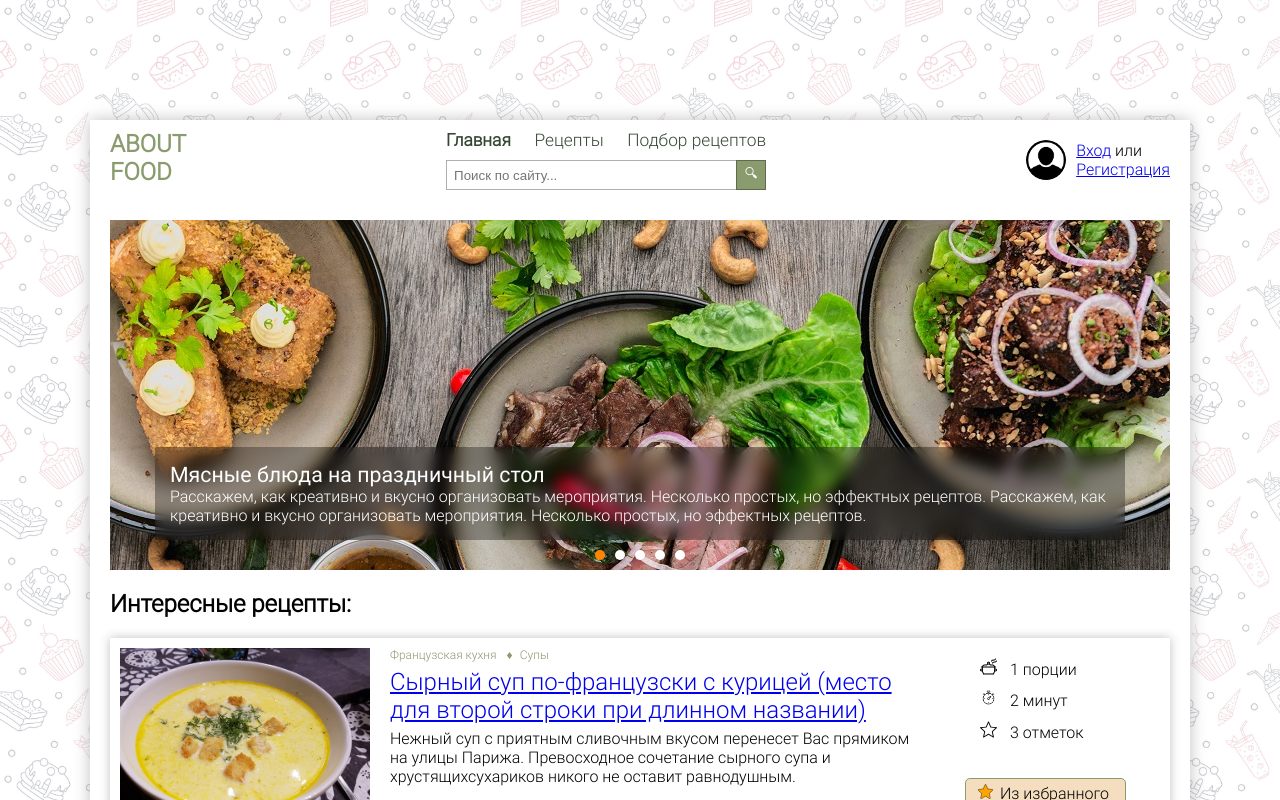
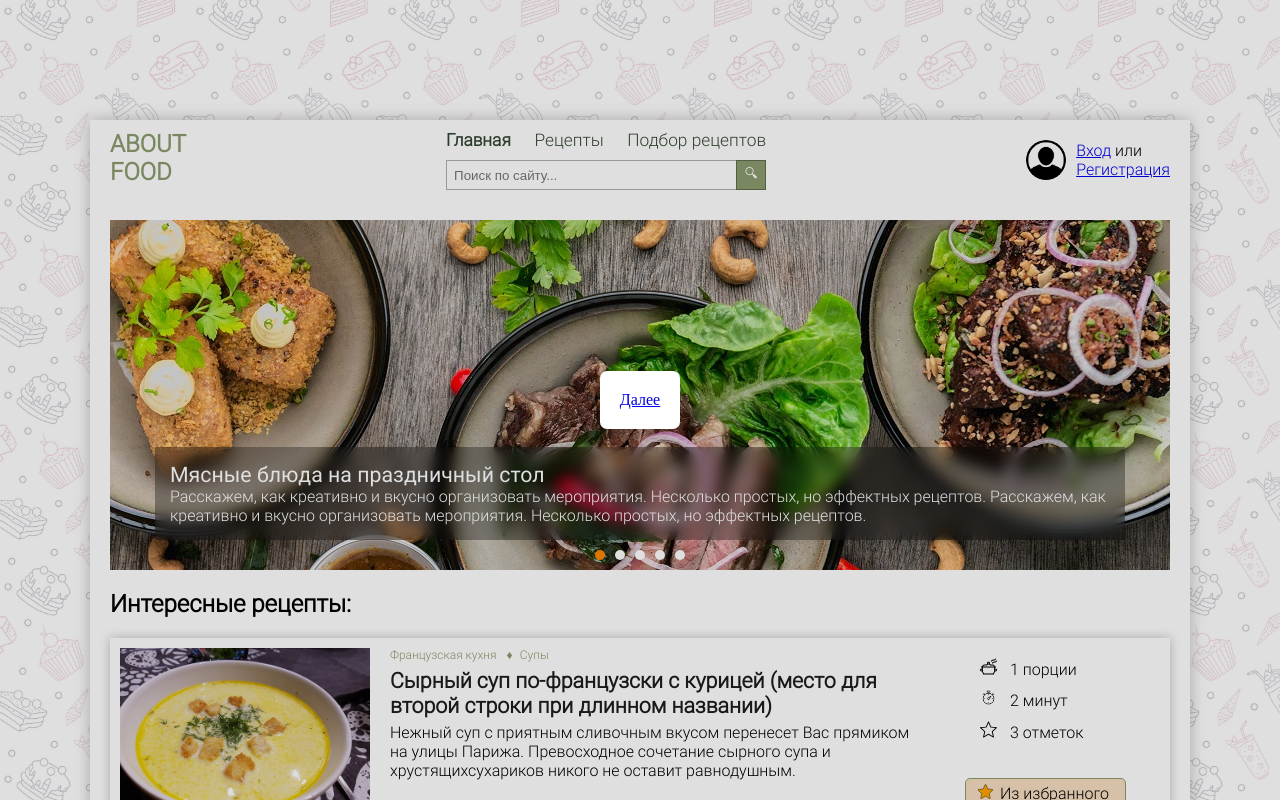
Before and after one commit to rowdyhub/aboutfood_react, a React (Create React App) app: page / in a window 1280 px wide. Shown: the top 800 px of the page. Built offline with nearby package versions, Linux system fonts and the light colour scheme.

Commit message:
Fixed some styles, carousel. Created modal. ScrollRestoration

```diff
--- a/src/App.jsx
+++ b/src/App.jsx
@@ -1,6 +1,9 @@
+import MyScrollRestoration from "./MyScrollRestoration";
+
 import Header from "./components/header/Header";
 import Content from './components/content/Content';
 import Footer from "./components/footer/Footer";
+import Modal from "./UI/Modal/Modal"
 
 import styles from "./App.module.css";
 
@@ -8,9 +11,13 @@ function App(props) {
     return (
         <div className={styles.App}>
             <div className={styles.App_plate}>
+                <MyScrollRestoration />
+
                 <Header state={props.state}/>
                 <Content state={props.state}/>
                 <Footer/>
+
+                <Modal  isActive={true}/>
             </div>
         </div>
     );
--- a/src/App.module.css
+++ b/src/App.module.css
@@ -49,6 +49,7 @@
     background-image: url('./images/pat1.png');
     background-size: 30% ;
     background-repeat: repeat;
+    scroll-behavior: smooth;
 }
 .App_plate {
     width: 1100px;
--- /dev/null
+++ b/src/MyScrollRestoration.jsx
@@ -0,0 +1,9 @@
+import { useEffect } from "react";
+import { useLocation } from "react-router-dom";
+
+export default function MyScrollRestoration () {
+    const {pathname} = useLocation();
+    useEffect(()=>{
+        window.scrollTo(0, 0);
+    }, [pathname]);
+}
--- a/src/UI/Carousel/Carousel.jsx
+++ b/src/UI/Carousel/Carousel.jsx
@@ -40,17 +40,35 @@ const Carousel = () => {
         curentCarouselElement >= carousel_data.length-1
             ? setCurentCarouselElement(0)
             : setCurentCarouselElement(curentCarouselElement + 1);
+            console.log('initNext');
     }
     function prevCarouselElement () {
         curentCarouselElement <= 0
             ? setCurentCarouselElement(carousel_data.length-1)
             : setCurentCarouselElement(curentCarouselElement - 1);
+            console.log('initPrew');
     }
+    function selectCaruselElement (id) {
+        setCurentCarouselElement(parseInt(id))
+    }
+
     // УТЕЧКА ПАМЯТИ
     // setInterval(() => {
     //      nextCarouselElement();
     // }, 4000);
     // Добавить смену слайдов по таймеру, переход по маркеру, перелистывание касанием.
+    // Решается применением useEffect и переопределением интервала
+
+    // Рабочий вариант, но запретить перелистывать при наведенном курсоре
+    //
+    // useEffect(() => {
+    //     const interval = setInterval(() => {
+    //             nextCarouselElement();
+    //     }, 4000);
+    //     return () => clearInterval(interval);
+    //   }, [curentCarouselElement]);
+
+
 
     return (
         <div className={styles.carouselContainer}>
@@ -71,10 +89,10 @@ const Carousel = () => {
             <div className={styles.markers}>
                 { carousel_data.map((elem, key) => {
                     if(curentCarouselElement === key) {
-                        return <div className={styles.markerElement + ' ' + styles.markerElementActive} key={elem.name}></div>
+                        return <div className={ styles.markerElement + ' ' + styles.markerElementActive } key={ key } onClick={ () => {selectCaruselElement(key)} }></div>
                     }
                     else {
-                        return <div className={styles.markerElement} key={elem.name}></div>
+                        return <div className={styles.markerElement} key={key} onClick={() => {selectCaruselElement(key)}}></div>
                     }
                 }) }
             </div>
--- a/src/UI/Carousel/Carousel.module.css
+++ b/src/UI/Carousel/Carousel.module.css
@@ -69,6 +69,7 @@
     background-color: #ffffff;
     border-radius: 50%;
     margin: 0 5px;
+    cursor: pointer;
 }
 
 .markerElementActive {
--- /dev/null
+++ b/src/UI/Modal/Modal.jsx
@@ -0,0 +1,13 @@
+import styles from './Modal.module.css';
+
+const Modal = (props) => {
+    return (
+        <div className={styles.modalMain}>
+            <div className={styles.modalContent}>
+                <a href="https://youtu.be/GNrdg3PzpJQ?t=5218">Далее</a>
+            </div>
+        </div>
+    )
+}
+
+export default Modal;
--- /dev/null
+++ b/src/UI/Modal/Modal.module.css
@@ -0,0 +1,17 @@
+.modalMain {
+    background-color: #00000020;
+    width: 100vw;
+    height: 100vh;
+    position: fixed;
+    display: flex;
+    justify-content: center;
+    align-items: center;
+    top: 0;
+    left: 0;
+}
+
+.modalContent {
+    background-color: var(--white);
+    border-radius: 7px;
+    padding: 20px;
+}
--- a/src/components/content/recipes/Recipes.module.css
+++ b/src/components/content/recipes/Recipes.module.css
@@ -4,6 +4,7 @@
 }
 
 .filter {
+    font-family: "AF_RobotoLight";
     position: relative;
     display: flex;
     justify-content: space-between;
--- a/src/components/content/recipes/RecipesCard.jsx
+++ b/src/components/content/recipes/RecipesCard.jsx
@@ -1,7 +1,7 @@
 import styles from './RecipesCard.module.css';
 import FavoriteButton from "../../../UI/FavoritesButton/FavoritesButton";
 import RecipeInfo from "./RecipeInfo";
-import { NavLink } from 'react-router-dom';
+import { Link } from 'react-router-dom';
 
 let RecipesCard = (props) => {
     return (
@@ -16,7 +16,7 @@ let RecipesCard = (props) => {
             <div className={styles.discription}>
                 <div className={ styles.links }> {props.elem.cuisine} <span className={ styles.delim }>♦</span>{props.elem.category}</div>
                 <div className={ styles.name }>
-                    <NavLink to={`/recipes/${props.elem.id}`}>{props.elem.name}</NavLink>
+                    <Link to={`/recipes/${props.elem.id}`}>{props.elem.name}</Link>
                 </div>
                 <div className={ styles.text }>{props.elem.description}</div>
             </div>
--- a/src/components/content/recipes/RecipesCard.module.css
+++ b/src/components/content/recipes/RecipesCard.module.css
@@ -5,7 +5,6 @@
     height: 175px;
     margin-bottom: 15px;
     box-shadow: 0 0 10px #00000040;
-
     font-family: 'AF_RobotoLight';
 }
 
@@ -41,8 +40,16 @@
 }
 
 .name {
-    font-size: 18pt;
+    font-size: 16pt;
+    font-weight: 600;
     margin: 5px 0;
+}
+.name a {
+    color: var(--dark);
+    text-decoration: none;
+}
+.name a:hover {
+    text-decoration: underline;
 }
 
 .text {
```
Also changed, not shown: src/components/content/recipes/Recipes.jsx (+0 -27 lines).
